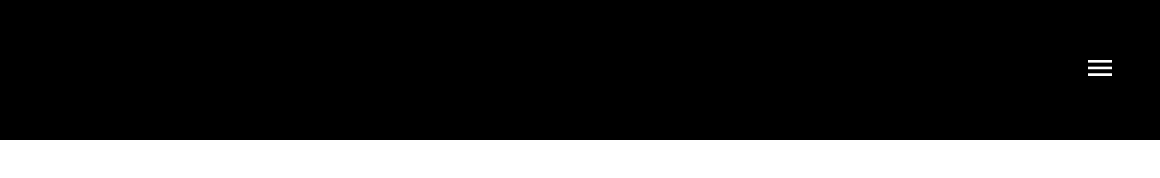
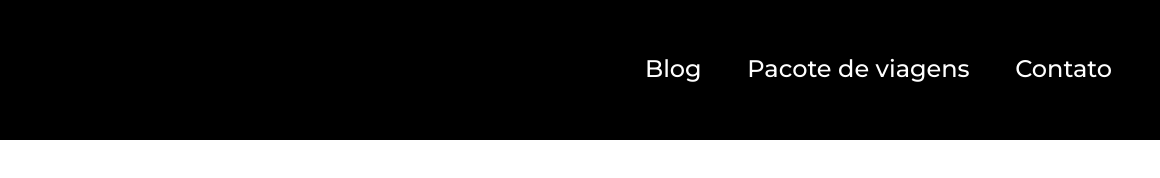
Before and after one commit to vitorpicolotto/jornada-viagens, a plain HTML site: page index.html in a window 1280 px wide. Shown: the full height of the page, 120-1280 px from the left. Drawn offline with Linux system fonts and the light colour scheme.

Commit message:
editando menu para tablet

```diff
--- a/css/header.css
+++ b/css/header.css
@@ -3,7 +3,7 @@ header{
     display: flex;
     flex-direction: row;
     justify-content: space-between;
-    align-items: center;
+    align-items: flex-start;
     padding: 38px 48px;
     position: relative;
 }
@@ -12,6 +12,10 @@ header{
     display: inline-block;
     width: 68px;
     height: 64px;
+}
+
+.navigation-menu{
+    margin-top: 24px;
 }
 
 input[type="checkbox"]:checked ~ nav{
@@ -29,7 +33,7 @@ nav{
 
 .list-links{
     list-style: none;
-    margin-left: 30px;
+
 }
 
 .list-links li{
@@ -39,4 +43,32 @@ nav{
 .list-links li a{
     color: var(--text-secondary-color);
     text-decoration: none;
+    font-weight: var(--menu-font-weight);
+    font-size: 24px;
 }
+
+@media screen and (min-width: 768px) {
+    .navigation-menu{
+        margin-top: 16px;
+        width: 467px;
+    }
+
+    .navigation-menu label {
+        display: none;
+    }
+
+    .navigation-menu nav{
+        display: block;
+    }
+
+    .navigation-menu ul{
+        display: flex;
+        justify-content: space-between;
+        align-items: center;
+        padding: 0;
+    }
+
+    .navigation-menu li{
+        margin: 0;
+    }
+}
--- a/index.html
+++ b/index.html
@@ -4,7 +4,7 @@
     <meta charset="UTF-8" />
     <meta name="viewport" content="width=device-width, initial-scale=1.0" />
     <link rel="icon" href="favicon.png" type="image/png" />
-    <link rel="stylesheet" href="css/styles.css" />
+    <link rel="stylesheet" href="./css/styles.css" />
     <title>Jornada de Viagens</title>
   </head>
   <body>
@@ -17,9 +17,9 @@
       </a>
       <div class="navigation-menu">
         <label for="menu">
-          <img src="/img/menu.png" alt="Menu de navegação hamburguer" />
+          <img src="img/menu.png" alt="Menu de navegação hamburguer" />
         </label>
-        <input type="checkbox" name="menu" id="menu" hidden>
+        <input type="checkbox" id="menu" hidden>
         <nav>
           <ul class="list-links">
             <li>
```
